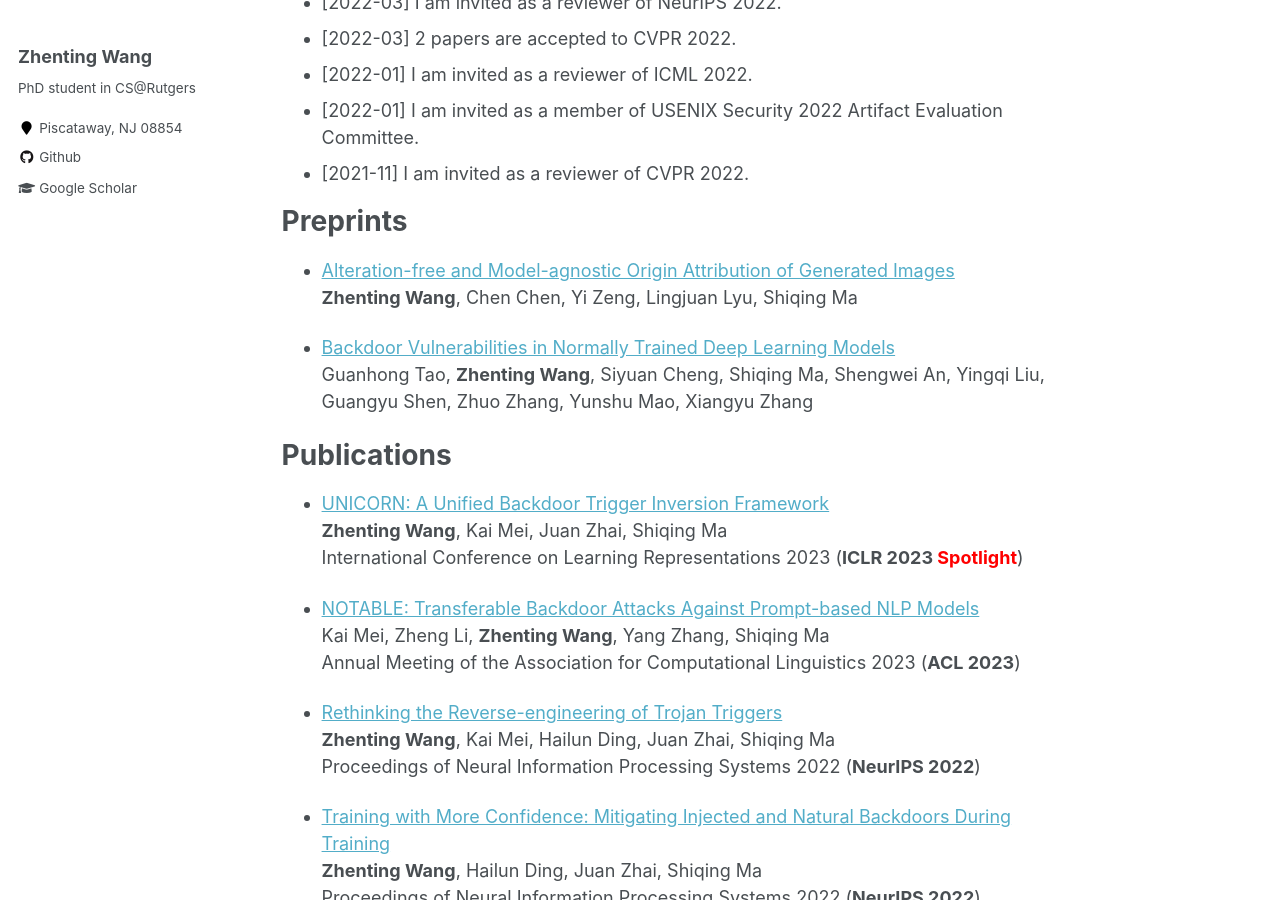
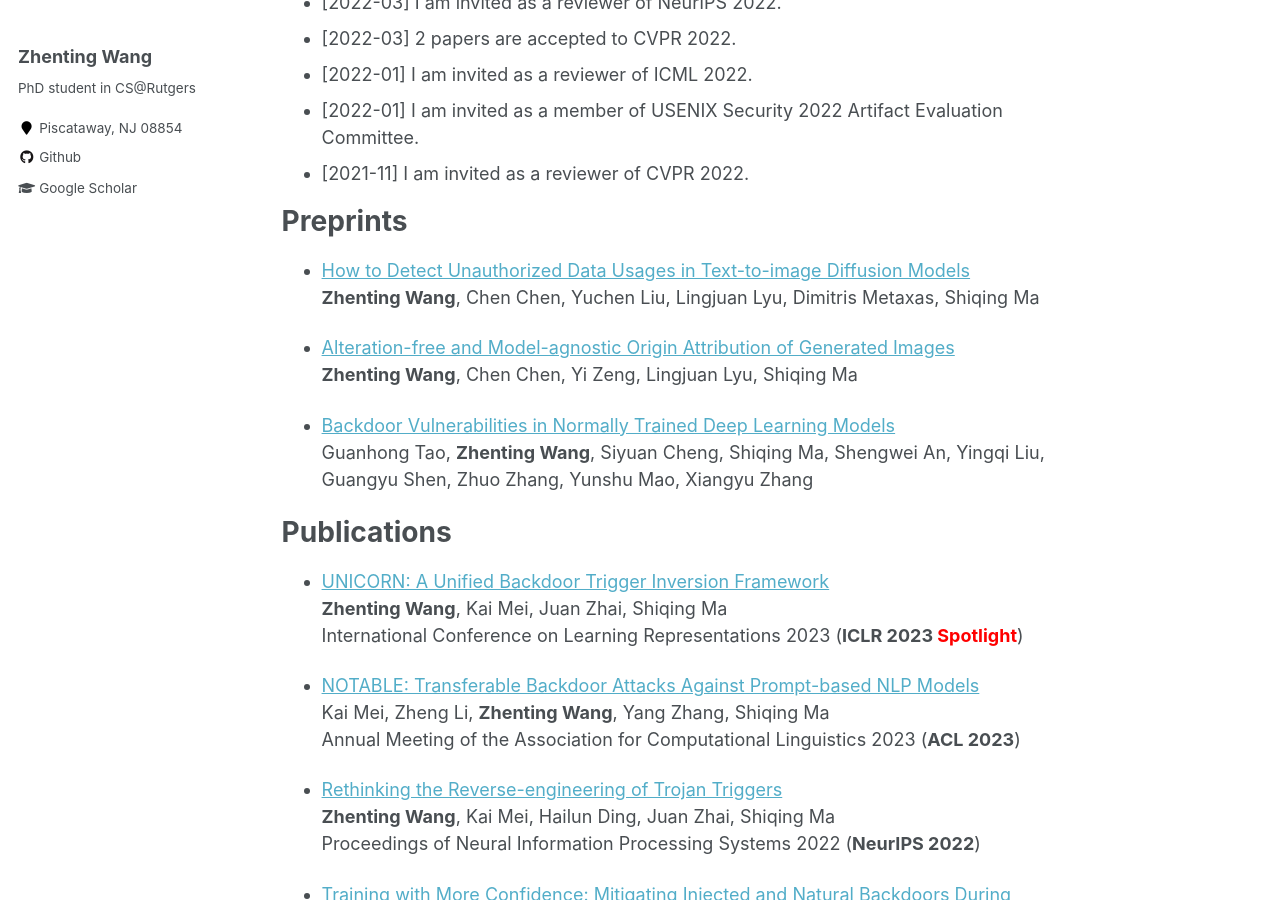
Before and after one commit to ZhentingWang/zhentingwang.github.io, a Jekyll site: the page built from _pages/about.md, in a window 1280 px wide and 900 px high, scrolled down 934 px. Built offline with Jekyll 4.4.1, drawn with Linux system fonts in a browser that asks for light colours.

Commit message:
Update about.md

```diff
--- a/_pages/about.md
+++ b/_pages/about.md
@@ -35,6 +35,9 @@ News
 
 Preprints
 ======
+
+* [How to Detect Unauthorized Data Usages in Text-to-image Diffusion Models](https://arxiv.org/abs/2307.03108)
+**Zhenting Wang**, Chen Chen, Yuchen Liu, Lingjuan Lyu, Dimitris Metaxas, Shiqing Ma
 
 * [Alteration-free and Model-agnostic Origin Attribution of Generated Images](https://arxiv.org/abs/2305.18439)
 **Zhenting Wang**, Chen Chen, Yi Zeng, Lingjuan Lyu, Shiqing Ma
```
